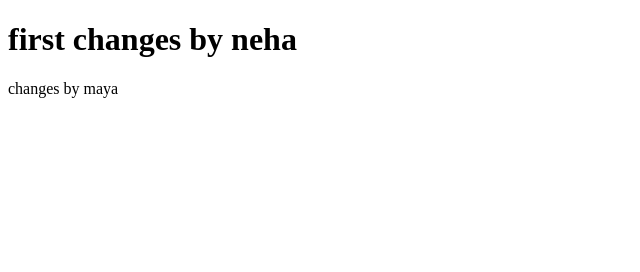
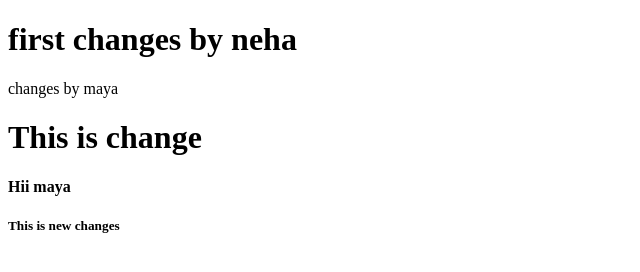
Before and after one commit to NehaChauhan2024/Conflict, a plain HTML site: page index.html in a window 1280 px wide. Shown: the whole page, without its empty margins (0-640 px from the left). Drawn offline with Linux system fonts and the light colour scheme.

Commit message:
new commit

```diff
--- a/index.html
+++ b/index.html
@@ -8,5 +8,8 @@
 <body>
     <h1>first changes by neha</h1>
     <p>changes by maya </p>
+    <h1>This is change</h1>
+    <h4>Hii maya</h4>
+    <h5>This is new changes</h5>
 </body>
 </html>
```
